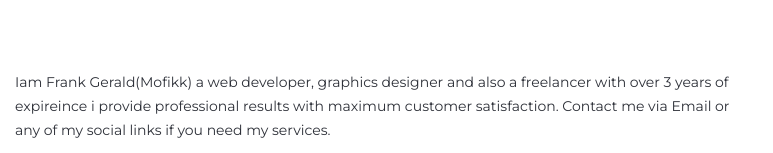
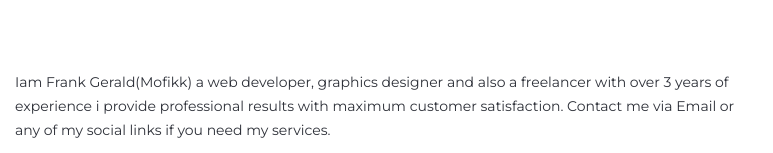
Before and after one commit to mofikk/MyPortfolio, a plain HTML site: page index.html in a window 1280 px wide. Shown: the part 799-952 px from the top of the page, 450-1223 px from the left. Drawn offline with Linux system fonts and the light colour scheme; files whose address does not match are found by name.

Commit message:
Add files via upload

```diff
--- a/index.html
+++ b/index.html
@@ -104,7 +104,7 @@
 						</div>
 						<div class="col-md-8">
 							<div class="about-info">
-								<p>Iam Frank Gerald(Mofikk) a web developer, graphics designer and also a freelancer with over 3 years of expireince i provide professional results with maximum customer satisfaction. Contact me via Email or any of my social links if you need my services.</p>
+								<p>Iam Frank Gerald(Mofikk) a web developer, graphics designer and also a freelancer with over 3 years of experience i provide professional results with maximum customer satisfaction. Contact me via Email or any of my social links if you need my services.</p>
 								<div class="signature">
 									<h1>Frank Gerald</h1>
 								</div>
```
